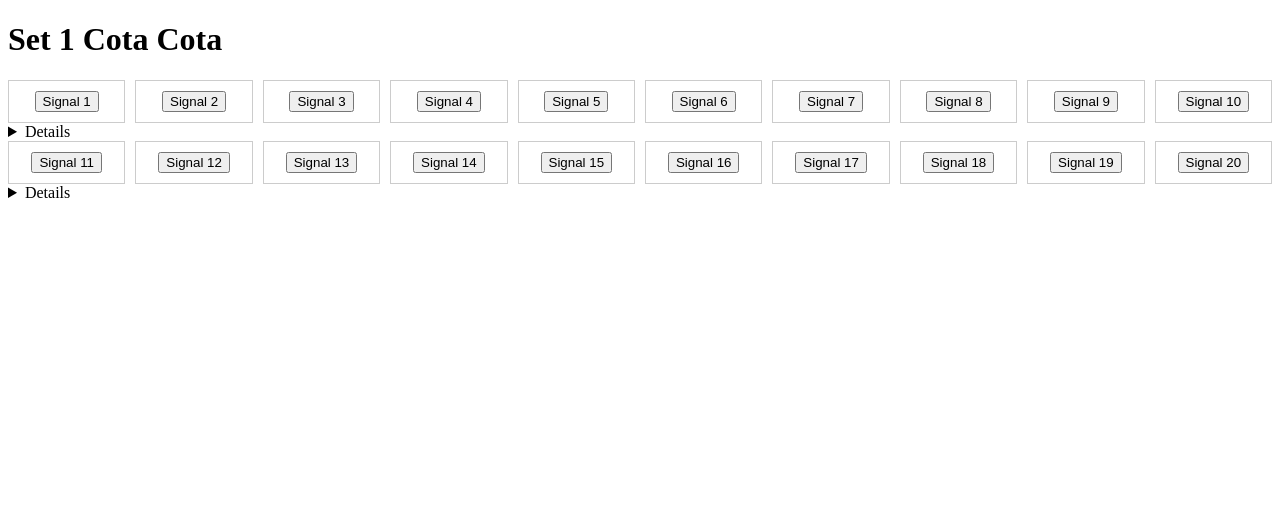
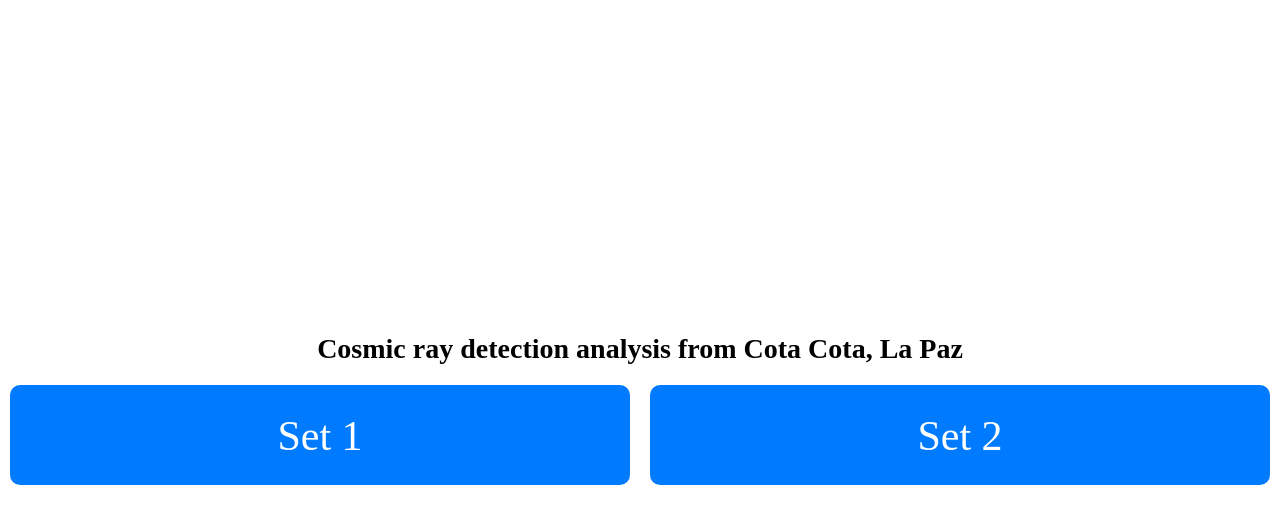
Before and after one commit to eduquiroz22/Cota-Cota, a plain HTML site: page index.html in a window 1280 px wide. Drawn offline with Linux system fonts and the light colour scheme.

Commit message:
Update index.html (two buttons)

```diff
--- a/index.html
+++ b/index.html
@@ -3,117 +3,62 @@
 <head>
     <meta charset="UTF-8">
     <meta name="viewport" content="width=device-width, initial-scale=1.0">
-    <title>Set 1 Cota Cota</title>
+    <title>Página con Botones de Redirección</title>
+    <!-- Estilos CSS para los botones y el diseño de la página -->
     <style>
-        .grid-row {
-            display: grid;
-            grid-template-columns: repeat(10, 1fr);
-            gap: 10px;
+        body {
+            margin: 0;
+            padding: 0;
+            display: flex;
+            flex-direction: column; /* Apila elementos verticalmente */
+            justify-content: center;
+            align-items: center;
+            height: 100vh;
         }
-        .grid-col {
-            border: 1px solid #ccc;
-            padding: 10px;
+
+        .header {
+            font-size: 28px;
+            margin-bottom: 20px;
+        }
+
+        .botones-container {
+            display: flex; /* Muestra los botones en una fila */
+            justify-content: space-between; /* Espacia los botones a los lados */
+            width: 100%; /* Ancho completo del contenedor */
+            /*max-width: 1000px; /* Ancho máximo para evitar que se extiendan demasiado */
+        }
+
+        .boton {
+            flex: 1; /* Hace que los botones ocupen el mismo espacio */
+            padding: 20px 15px;
+            font-size: 42px;
+            background-color: #007bff;
+            color: #fff;
+            text-decoration: none;
+            border-radius: 10px;
+            transition: background-color 0.3s;
             text-align: center;
+            box-sizing: border-box;
+            line-height: 1.5;
+            margin-left: 10px;
+            margin-right: 10px;
+            height: 100px;
         }
-        .full-width {
-            width: 80vw;
-            /*max-height: calc(100vh - 30px)*/
+
+        .boton:hover {
+            background-color: #0056b3;
         }
     </style>
 </head>
 <body>
-    <h1>Set 1 Cota Cota</h1>
-    <div class="grid-container" id="grid-container">
-        <!-- Los botones se generarán aquí dinámicamente -->
+    <!-- Encabezado -->
+    <h1 class="header">Cosmic ray detection analysis from Cota Cota, La Paz</h1>
+
+    <!-- Contenedor de Botones -->
+    <div class="botones-container">
+        <a class="boton" href="set1/set1.html">Set 1</a>
+
+        <a class="boton" href="set2/set2.html">Set 2</a>
     </div>
-    <script>
-        const gridContainer = document.getElementById('grid-container');
-        var numSignals = 20;
-        var numCols = 10;
-
-        var numRowsFinal = numSignals%10;
-        var numRows = (numSignals-numRowsFinal)/numCols;
-        if(numRowsFinal !== 0){
-            numRows = numRows+1;
-        }
-
-        for (let row = 1; row <= numRows; row++) {
-            const rowDiv = document.createElement('div');
-            rowDiv.classList.add('grid-row');
-            gridContainer.appendChild(rowDiv);
-
-            if(row == numRows && numRowsFinal !== 0){
-                numCols = numRowsFinal;
-            }
-
-            for (let col = 1; col <= numCols; col++) {
-                var nSignal = (row-1)*10+col
-                const colDiv = document.createElement('div');
-                colDiv.classList.add('grid-col')
-                const button = document.createElement('button');
-                button.textContent = `Signal ${nSignal}`;
-                button.setAttribute('onclick', `mostrarImagen(${row},${nSignal})`);
-                colDiv.appendChild(button);
-
-                rowDiv.appendChild(colDiv);
-            }
-
-            const rowDetails = document.createElement('details');
-            rowDetails.id = `detail${row}`;
-            gridContainer.appendChild(rowDetails);
-
-            const signalDiv = document.createElement('div');
-            signalDiv.classList.add('grid-row');
-            rowDetails.appendChild(signalDiv);
-
-            const imgDiv = document.createElement('div');
-            imgDiv.classList.add('grid-col');
-            signalDiv.appendChild(imgDiv);
-
-            const rowImg = document.createElement('img');
-            rowImg.id = `imagen${row}`;
-            rowImg.alt = "Imagen";
-            imgDiv.appendChild(rowImg);
-
-        }
-
-
-        const detailsElements = document.querySelectorAll('details');
-
-        detailsElements.forEach(detailsElement => {
-            detailsElement.addEventListener('toggle', () => {
-                if (detailsElement.open) {
-                    detailsElements.forEach(otherElement => {
-                        if (otherElement !== detailsElement && otherElement.open) {
-                            otherElement.open = false;
-                            const img = otherElement.querySelector('img');
-                            img.classList.remove('full-width');
-                        }
-                    });
-
-                    const img = detailsElement.querySelector('img');
-                    img.classList.toggle('full-width');
-                }
-            });
-        });
-        function mostrarImagen(row, nSignal) {
-
-
-            const imgElement = document.getElementById(`imagen${row}`);
-
-            const imageUrl = obtenerUrlImagen(nSignal);
-
-            imgElement.src = imageUrl;
-
-            const detElement = document.getElementById(`detail${row}`);
-            detElement.open = true;
-
-        }
-
-        // Función para obtener la URL de la imagen según el número del botón
-        function obtenerUrlImagen(nSignal) {
-            return `images/signal${nSignal}.jpg`;
-        }
-    </script>
 </body>
 </html>
```
